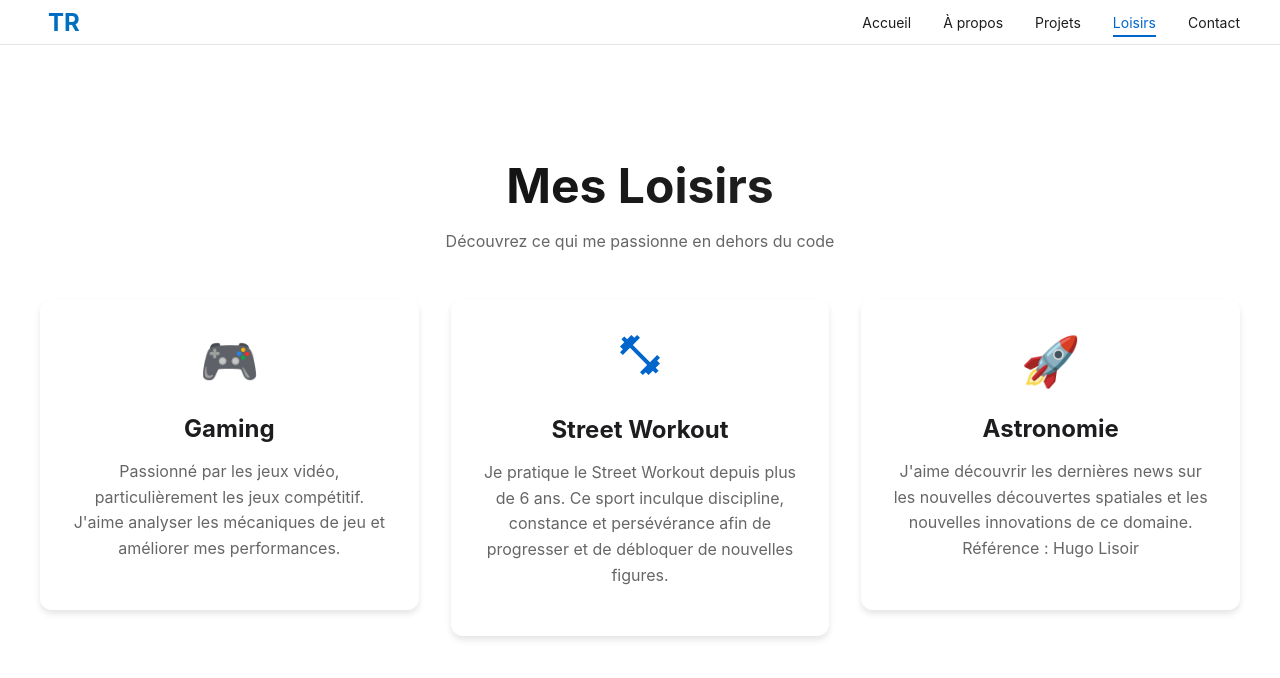
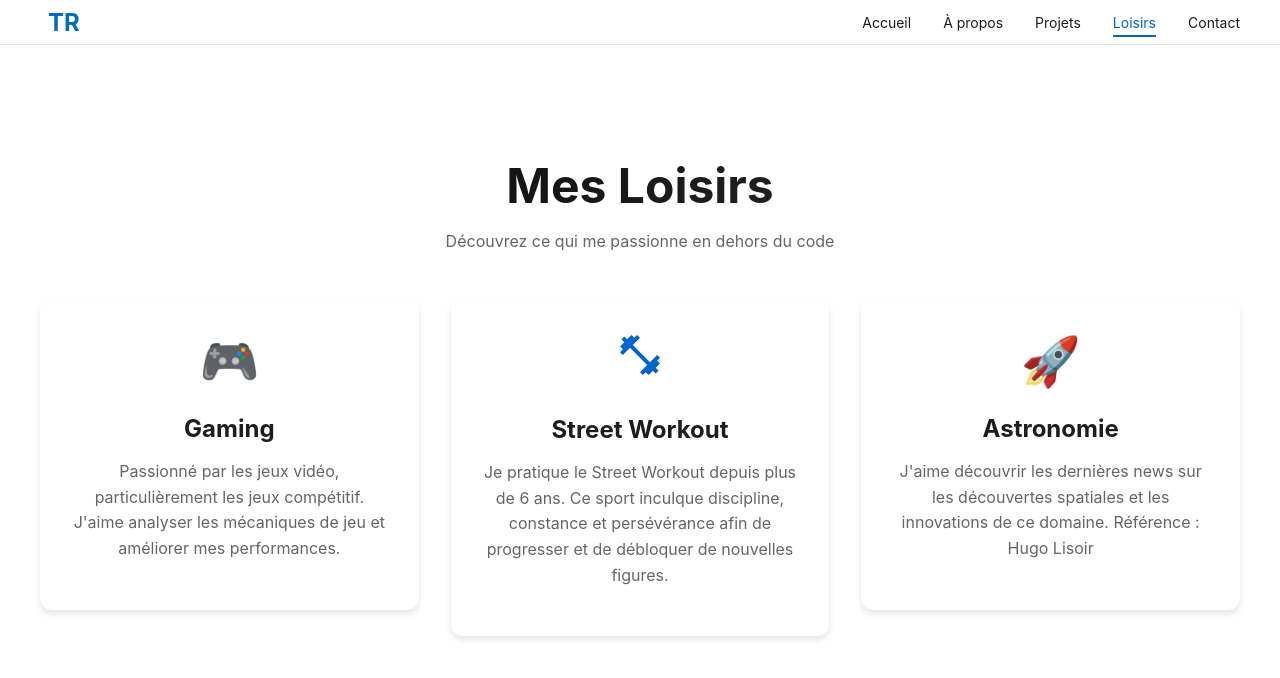
Before and after one commit to TomRambeau/portfolio, a Vue app in the folder portfolio/: page /hobbies in a window 1280 px wide. Shown: the top 678 px of the page. Built offline with nearby package versions, Linux system fonts and the light colour scheme.

Commit message:
:fix: mots dans une phrase

```diff
--- a/portfolio/src/views/Hobbies.vue
+++ b/portfolio/src/views/Hobbies.vue
@@ -32,7 +32,7 @@ import ScrollReveal from '@/components/ScrollReveal.vue';
         <div class="hobby-card">
           <div class="hobby-icon">🚀</div>
           <h3>Astronomie</h3>
-          <p>J'aime découvrir les dernières news sur les nouvelles découvertes spatiales et les nouvelles innovations de ce domaine. Référence : Hugo Lisoir</p>
+          <p>J'aime découvrir les dernières news sur les découvertes spatiales et les innovations de ce domaine. Référence : Hugo Lisoir</p>
         </div>
       </ScrollReveal>
     </div>
```
